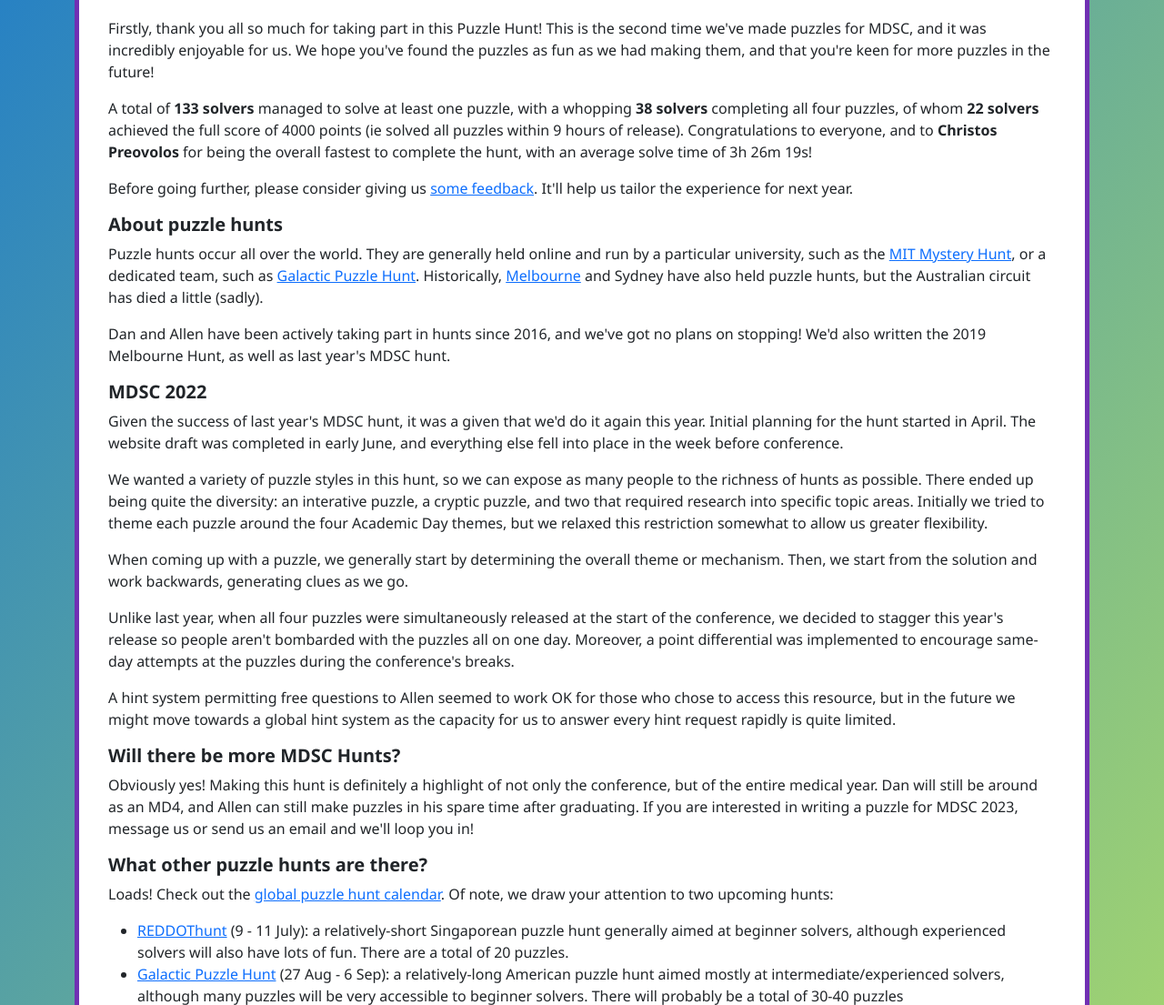
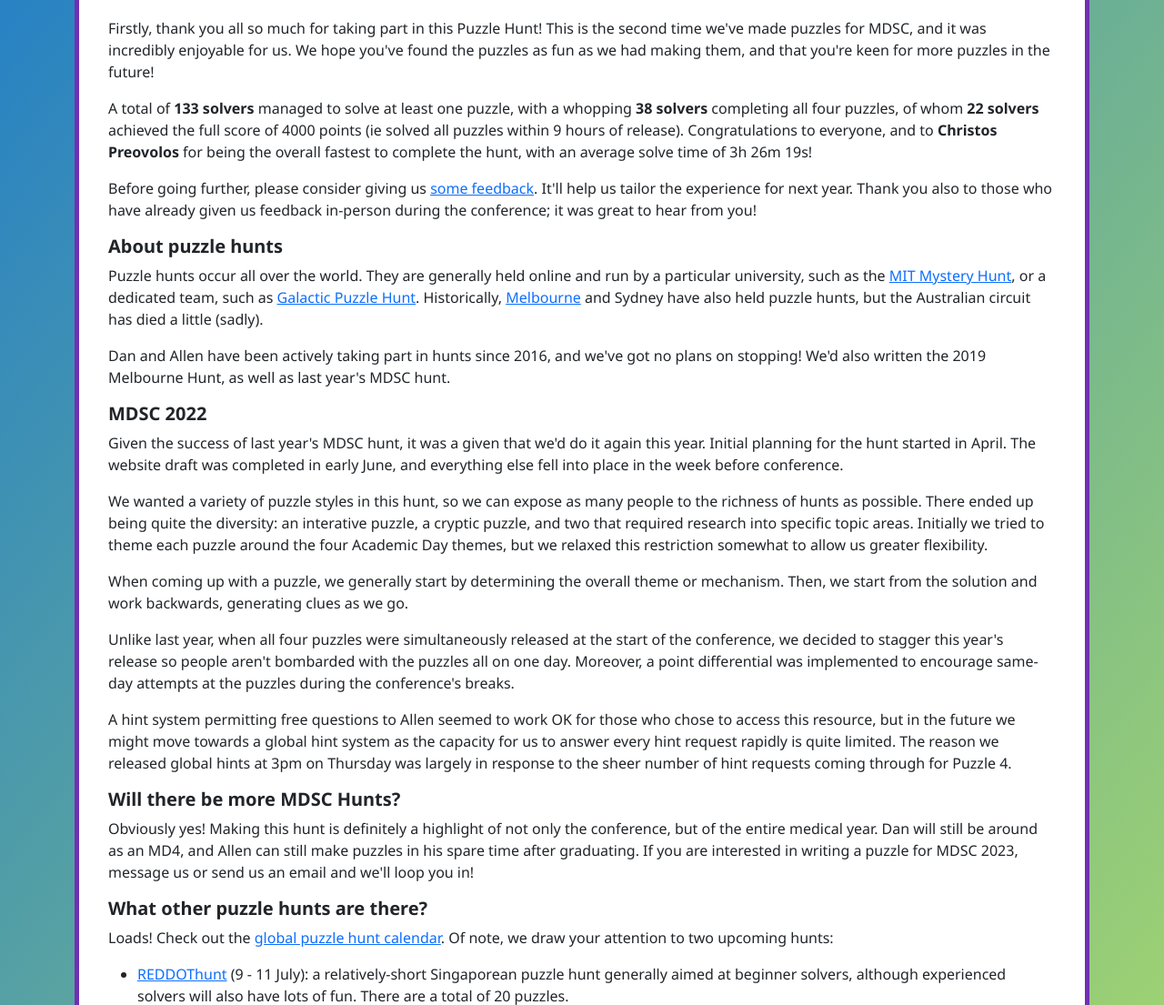
Before and after one commit to AllenZPGu/MDSCPuzzles, a Django app: page /wrapup/ in a window 1280 px wide. Shown: the part 227-1332 px from the top of the page at 91% size. Run offline with Django 3.2, Linux system fonts and the light colour scheme; some libraries are stand-ins or nearby versions.

Commit message:
Update wrapup.html

```diff
--- a/MDSCProj/MDSCApp/templates/MDSCApp/wrapup.html
+++ b/MDSCProj/MDSCApp/templates/MDSCApp/wrapup.html
@@ -16,7 +16,7 @@
 
     <p>A total of <b>133 solvers</b> managed to solve at least one puzzle, with a whopping <b>38 solvers</b> completing all four puzzles, of whom <b>22 solvers</b> achieved the full score of 4000 points (ie solved all puzzles within 9 hours of release). Congratulations to everyone, and to <b>Christos Preovolos</b> for being the overall fastest to complete the hunt, with an average solve time of 3h 26m 19s!</p>
 
-    <p>Before going further, please consider giving us <a href="https://forms.gle/iHtGzufTq46k7JAYA" target="_blank">some feedback</a>. It'll help us tailor the experience for next year.</p>
+    <p>Before going further, please consider giving us <a href="https://forms.gle/iHtGzufTq46k7JAYA" target="_blank">some feedback</a>. It'll help us tailor the experience for next year. Thank you also to those who have already given us feedback in-person during the conference; it was great to hear from you!</p>
 
     <h5>About puzzle hunts</h5>
     <p>Puzzle hunts occur all over the world. They are generally held online and run by a particular university, such as the <a href="https://puzzles.mit.edu/" target="_blank">MIT Mystery Hunt</a>, or a dedicated team, such as <a href="https://2022.galacticpuzzlehunt.com/" target="_blank">Galactic Puzzle Hunt</a>. Historically, <a href="https://www.melbunimathsstats.org/puzzlehunt" target="_blank">Melbourne</a> and Sydney have also held puzzle hunts, but the Australian circuit has died a little (sadly).</p>
@@ -32,7 +32,7 @@
 
     <p>Unlike last year, when all four puzzles were simultaneously released at the start of the conference, we decided to stagger this year's release so people aren't bombarded with the puzzles all on one day. Moreover, a point differential was implemented to encourage same-day attempts at the puzzles during the conference's breaks.</p>
 
-    <p>A hint system permitting free questions to Allen seemed to work OK for those who chose to access this resource, but in the future we might move towards a global hint system as the capacity for us to answer every hint request rapidly is quite limited.</p>
+    <p>A hint system permitting free questions to Allen seemed to work OK for those who chose to access this resource, but in the future we might move towards a global hint system as the capacity for us to answer every hint request rapidly is quite limited. The reason we released global hints at 3pm on Thursday was largely in response to the sheer number of hint requests coming through for Puzzle 4.</p>
 
     <h5>Will there be more MDSC Hunts?</h5>
     <p>Obviously yes! Making this hunt is definitely a highlight of not only the conference, but of the entire medical year. Dan will still be around as an MD4, and Allen can still make puzzles in his spare time after graduating. If you are interested in writing a puzzle for MDSC 2023, message us or send us an email and we'll loop you in!</p>
```
